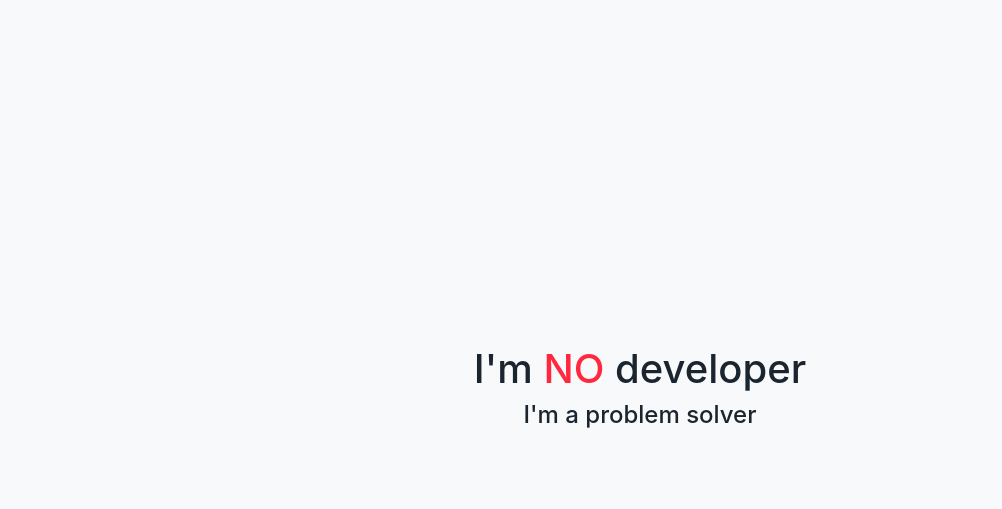
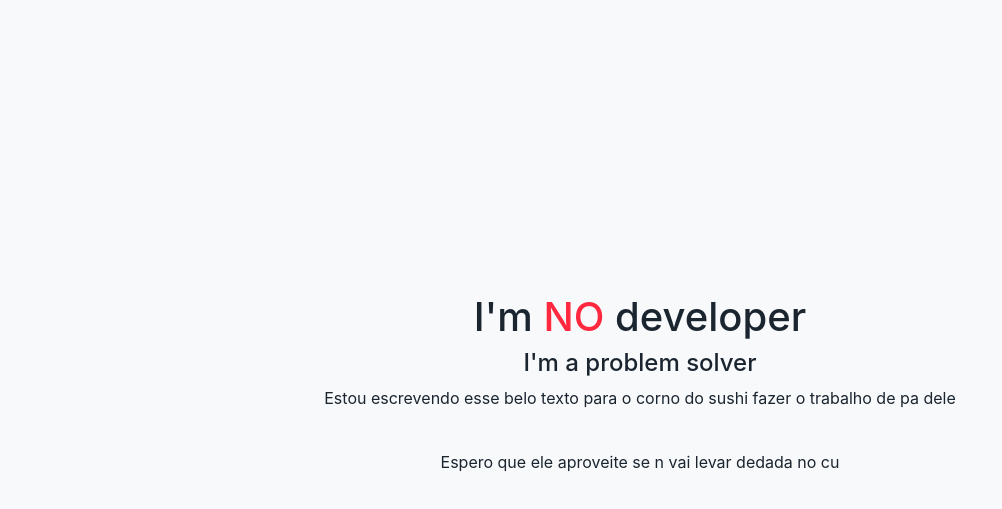
Before and after one commit to aylton-almeida/nodeveloper, a plain HTML site: page index.html in a window 1280 px wide. Shown: the part 67-576 px from the top of the page, without its empty margins (0-1002 px from the left). Drawn offline with nearby package versions, Linux system fonts and the light colour scheme.

Commit message:
texto sushi

```diff
--- a/index.html
+++ b/index.html
@@ -37,6 +37,9 @@
 					<div class="col text-center">
 						<h1 class="main-title">I'm <span>NO</span> developer</h1>
 						<h4 class="main-subtitle">I'm a problem solver</h4>
+						<p>Estou escrevendo esse belo texto para o corno do sushi fazer o trabalho de pa dele</p>
+						<br>
+						<p>Espero que ele aproveite se n vai levar dedada no cu</p>
 					</div>
 				</div>
 			</div>
```
